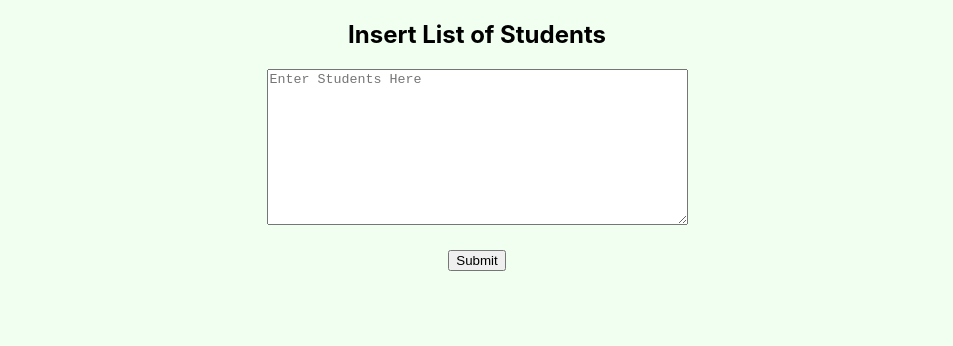
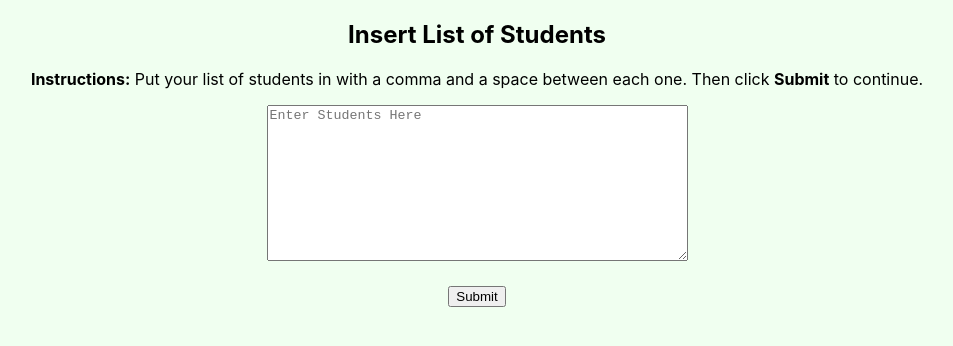
Before and after one commit to MistermindX/ReportCard, a React (Create React App) app in the folder client/: page / in a window 1280 px wide. Shown: the top 346 px of the page, without its empty margins (163-1116 px from the left). Built offline with nearby package versions, Linux system fonts and the light colour scheme.

Commit message:
added instructions

```diff
--- a/client/src/components/ScoresList.jsx
+++ b/client/src/components/ScoresList.jsx
@@ -394,6 +394,10 @@ function ScoresList(props) {
 
   return (
     <div>
+      <p className="instructions">
+        <b>Instructions:</b> Input the information and scores for each student.
+        Click <b>Submit</b> to continue{' '}
+      </p>
       <form onSubmit={handleSubmit}>
         <ul>
           {props.studentList.map((Student) => (
--- a/client/src/components/StudentList.jsx
+++ b/client/src/components/StudentList.jsx
@@ -111,6 +111,10 @@ function StudentList(props) {
   return (
     <div class="studentName">
       <h2>Insert List of Students</h2>
+      <p className="instructions">
+        <b>Instructions:</b> Put your list of students in with a comma and a
+        space between each one. Then click <b>Submit</b> to continue.{' '}
+      </p>
       <form onSubmit={makeStudentList}>
         <textarea
           cols="50"
--- a/client/src/styles/App.css
+++ b/client/src/styles/App.css
@@ -32,3 +32,7 @@ body {
   text-align: center;
   font-weight: bold;
 }
+
+.instructions {
+  text-align: center;
+}
```
